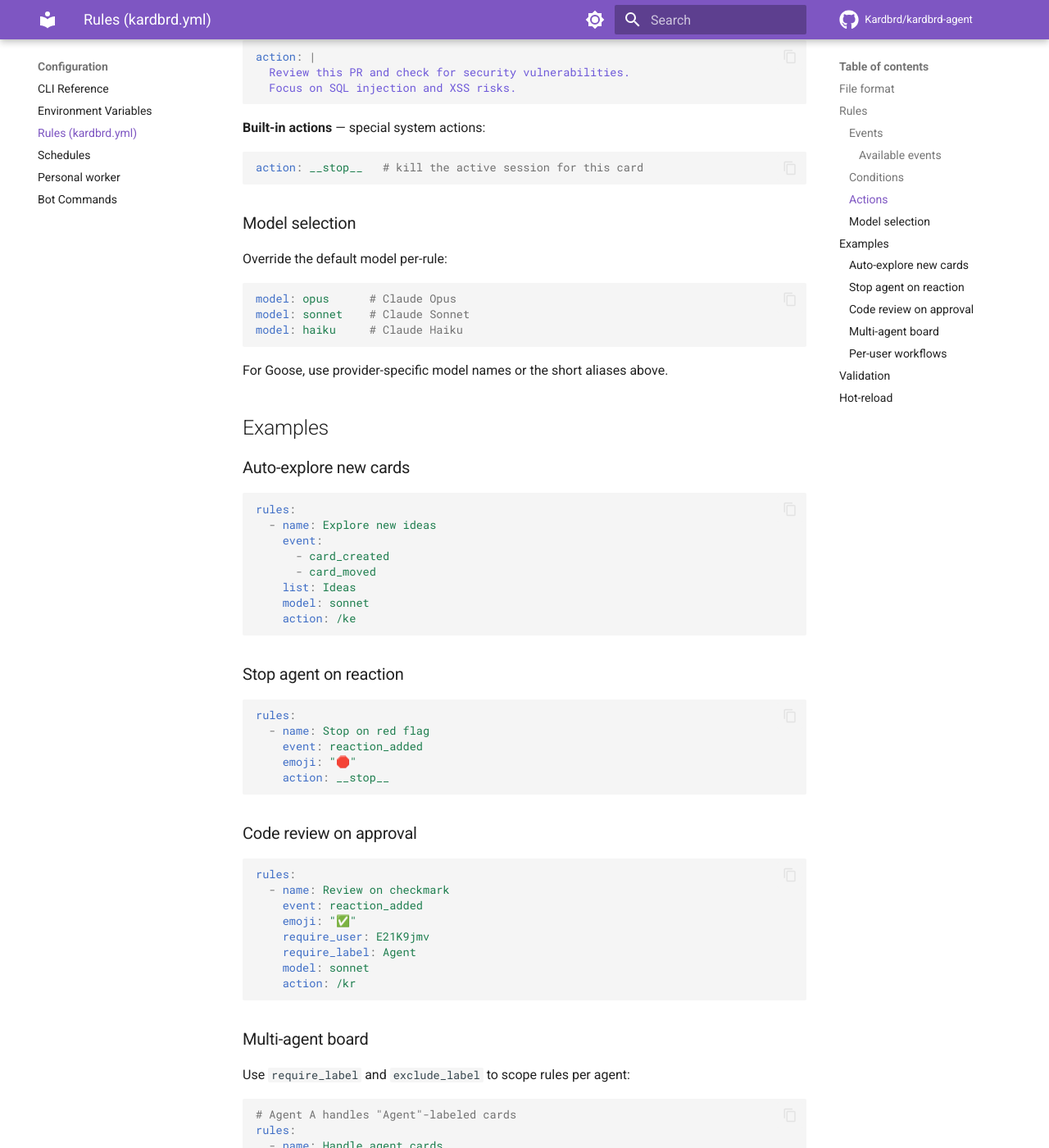
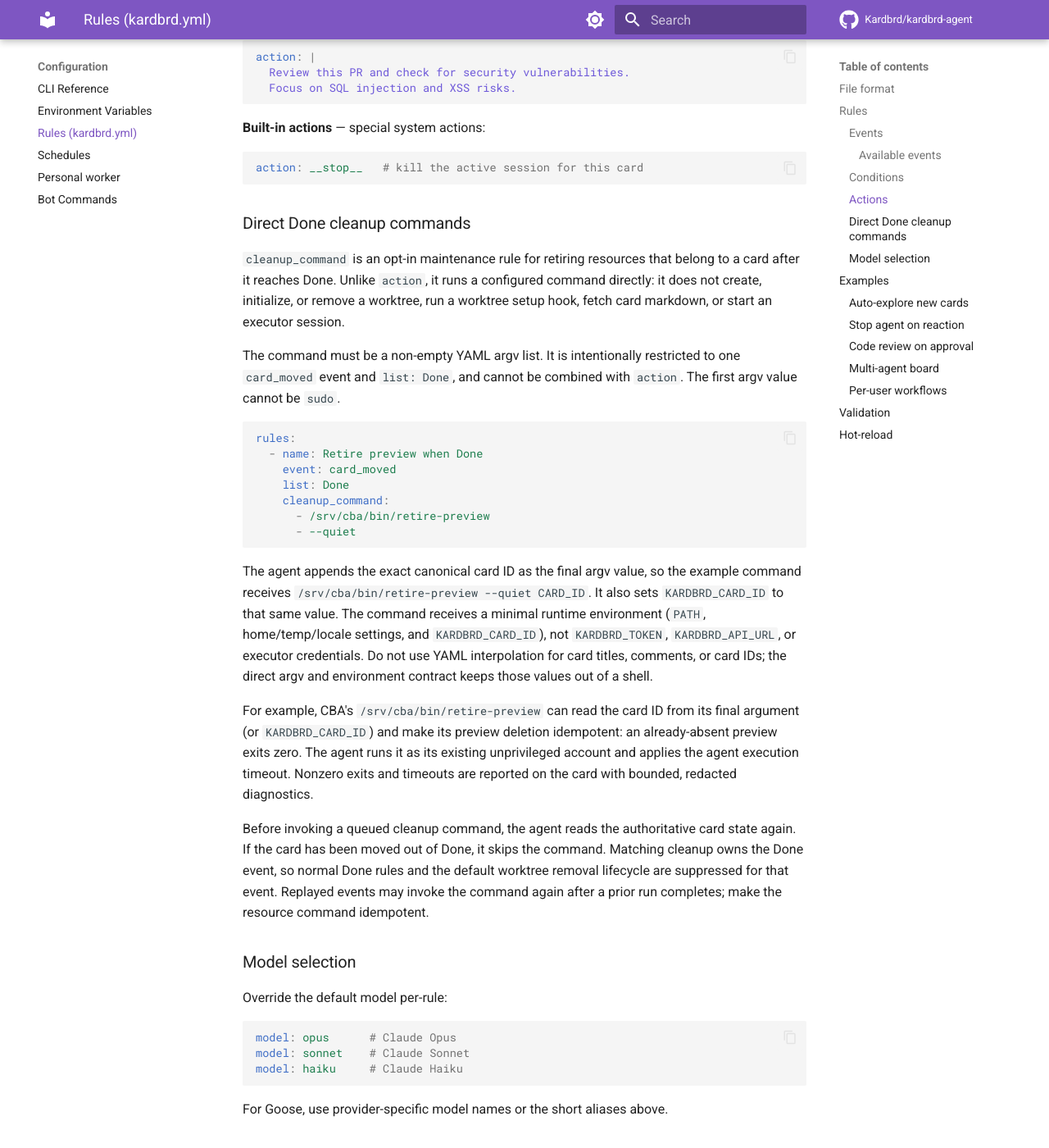
Before and after one commit to Kardbrd/kardbrd-agent, an MkDocs documentation site: the page built from docs/configuration/rules.md, in a window 1280 px wide and 1400 px high, scrolled down 2608 px. Shown: the whole window at 82% size. Built offline with MkDocs 1.6.1 and Material for MkDocs 9.7.7, drawn with Linux system fonts in a browser that asks for light colours; comment, search, counter and statistics services are not loaded.

Commit message:
docs: describe Done cleanup command contract

````diff
--- a/docs/configuration/rules.md
+++ b/docs/configuration/rules.md
@@ -97,6 +97,49 @@ action: |
 action: __stop__   # kill the active session for this card
 ```
 
+### Direct Done cleanup commands
+
+`cleanup_command` is an opt-in maintenance rule for retiring resources that
+belong to a card after it reaches Done. Unlike `action`, it runs a configured
+command directly: it does not create, initialize, or remove a worktree, run a
+worktree setup hook, fetch card markdown, or start an executor session.
+
+The command must be a non-empty YAML argv list. It is intentionally restricted
+to one `card_moved` event and `list: Done`, and cannot be combined with
+`action`. The first argv value cannot be `sudo`.
+
+```yaml
+rules:
+  - name: Retire preview when Done
+    event: card_moved
+    list: Done
+    cleanup_command:
+      - /srv/cba/bin/retire-preview
+      - --quiet
+```
+
+The agent appends the exact canonical card ID as the final argv value, so the
+example command receives `/srv/cba/bin/retire-preview --quiet CARD_ID`. It also
+sets `KARDBRD_CARD_ID` to that same value. The command receives a minimal
+runtime environment (`PATH`, home/temp/locale settings, and
+`KARDBRD_CARD_ID`), not `KARDBRD_TOKEN`, `KARDBRD_API_URL`, or executor
+credentials. Do not use YAML interpolation for card titles, comments, or card
+IDs; the direct argv and environment contract keeps those values out of a
+shell.
+
+For example, CBA's `/srv/cba/bin/retire-preview` can read the card ID from its
+final argument (or `KARDBRD_CARD_ID`) and make its preview deletion idempotent:
+an already-absent preview exits zero. The agent runs it as its existing
+unprivileged account and applies the agent execution timeout. Nonzero exits and
+timeouts are reported on the card with bounded, redacted diagnostics.
+
+Before invoking a queued cleanup command, the agent reads the authoritative
+card state again. If the card has been moved out of Done, it skips the command.
+Matching cleanup owns the Done event, so normal Done rules and the default
+worktree removal lifecycle are suppressed for that event. Replayed events may
+invoke the command again after a prior run completes; make the resource command
+idempotent.
+
 ### Model selection
 
 Override the default model per-rule:
````
Also changed, not shown: 2 other files.
